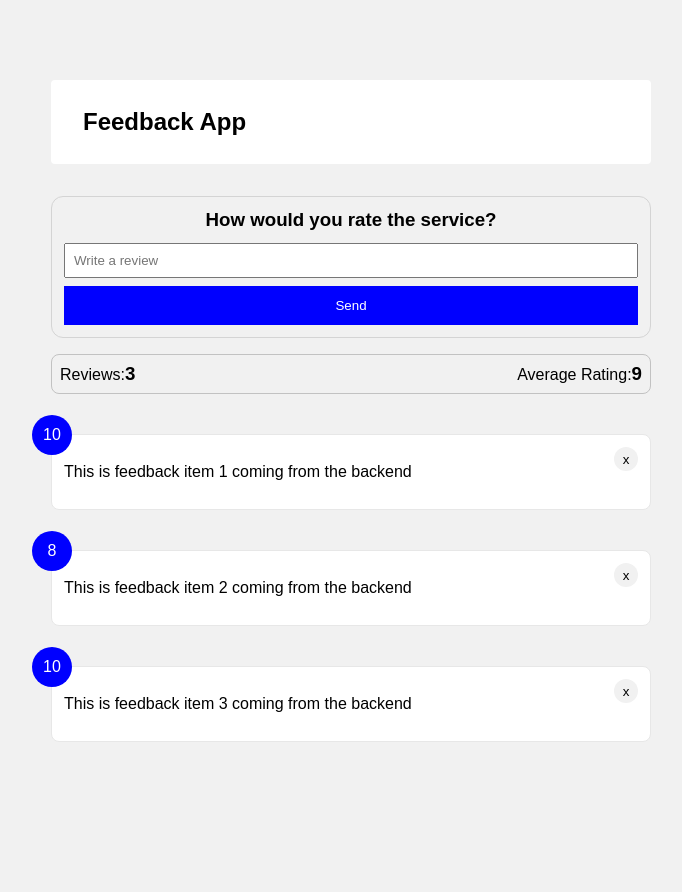
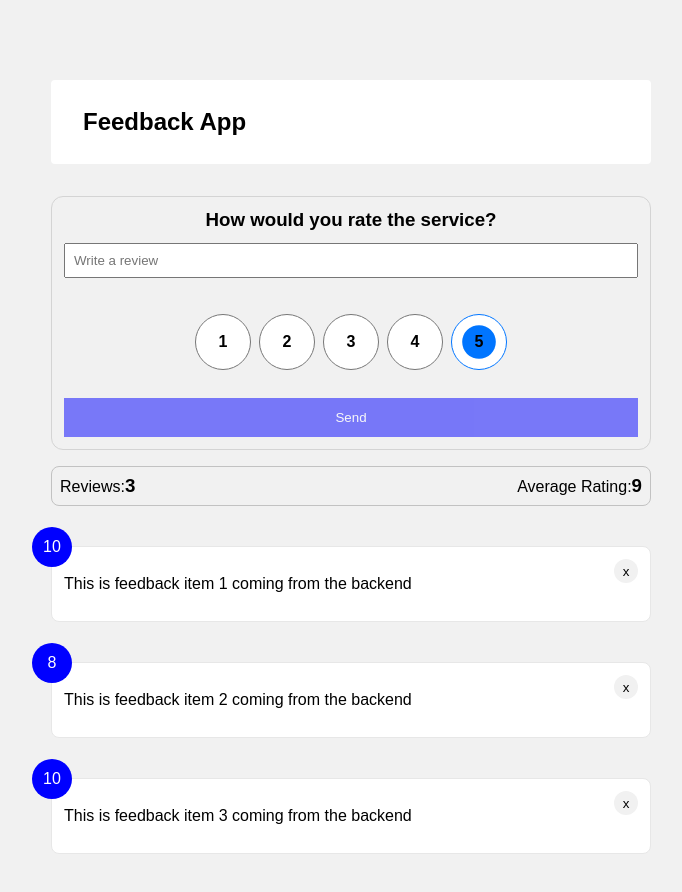
Before and after one commit to ahmdyassr/feedback-app, a React (Vite) app: page / in a window 1280 px wide. Shown: the top 892 px of the page, without its empty margins (289-971 px from the left). Before the commit the page ends 822 px from the top, so only its background shows below. Built offline with nearby package versions, Linux system fonts and the light colour scheme.

Commit message:
Complete the feedback form section

```diff
--- a/package.json
+++ b/package.json
@@ -13,7 +13,8 @@
 		"parcel": "^2.7.0",
 		"prop-types": "^15.8.1",
 		"react": "^18.2.0",
-		"react-dom": "^18.2.0"
+		"react-dom": "^18.2.0",
+		"uuid": "^9.0.0"
 	},
 	"devDependencies": {
 		"@parcel/transformer-sass": "2.7.0",
--- a/src/App.jsx
+++ b/src/App.jsx
@@ -1,4 +1,5 @@
 import {useState} from 'react'
+import { v4 as uuidv4 } from 'uuid'
 import Header from './components/Header'
 import FeedbackForm from './components/FeedbackForm'
 import FeedbackStats from './components/FeedbackStats'
@@ -15,12 +16,17 @@ const App = () => {
 			const filteredList = feedback.filter((item) => item.id !== id)
 			setFeedback(filteredList)
 		}
+	}
 
+	const addFeedback = (newFeedback) => {
+		newFeedback.id = uuidv4()
+		setFeedback([newFeedback, ...feedback])
 	}
+
 	return (
 		<>
 			<Header />
-			<FeedbackForm />
+			<FeedbackForm handleAdd={addFeedback} />
 			<FeedbackStats feedback={feedback} />
 			<FeedbackList feedback={feedback} handleDelete={deleteFeedback} />
 		</>
--- /dev/null
+++ b/src/components/Button.jsx
@@ -0,0 +1,22 @@
+import PropTypes from 'prop-types'
+
+const Button = ({ children, type, isDisabled }) => {
+	return (
+		<button className="button" type={type} disabled={isDisabled}>
+			{ children }
+		</button>
+	)
+}
+
+Button.defaultProps = {
+	type: 'button',
+	isDisabled: false
+}
+
+Button.propTypes = {
+	children: PropTypes.node.isRequired,
+	type: PropTypes.string,
+	isDisabled: PropTypes.bool
+}
+
+export default Button
--- a/src/components/FeedbackForm.jsx
+++ b/src/components/FeedbackForm.jsx
@@ -1,15 +1,27 @@
 import {useState} from 'react'
+import PropTypes from 'prop-types'
+import Button from '../components/Button'
+import RatingsSelect from './RatingsSelect'
 
-const FeedbackForm = () => {
+const FeedbackForm = ({handleAdd}) => {
 	const [text, setText] = useState('')
+	const [rating, setRating] = useState(10)
+	const isFormDisabled = text.trim().length > 5 ? false : true
 
 	const handleChange = (e) => {
 		const {value} = e.target
 		setText(value)
 	}
 
-	const handleSubmit = () => {
+	const handleSubmit = (e) => {
+		e.preventDefault()
 
+		const newFeedback = {
+			text,
+			rating
+		}
+
+		handleAdd(newFeedback)
 	}
 
 	return (
@@ -17,9 +29,16 @@ const FeedbackForm = () => {
 			<h3>How would you rate the service?</h3>
 
 			<input className="feedbackForm__input" type="text" placeholder="Write a review" value={text} onChange={handleChange}/>
-			<button className="feedbackForm__button" type="submit">Send</button>
+			<RatingsSelect select={(rating) => setRating(rating)} />
+			<Button type="submit" isDisabled={isFormDisabled}>
+				Send
+			</Button>
 		</form>
 	)
 }
 
+FeedbackForm.propTypes = {
+	handleAdd: PropTypes.func.isRequired
+}
+
 export default FeedbackForm
--- /dev/null
+++ b/src/components/RatingsSelect.jsx
@@ -0,0 +1,47 @@
+import {useState} from 'react'
+import PropTypes from 'prop-types'
+
+const RatingsSelect = ({ select }) => {
+	const [selected, setSelected] = useState(5)
+
+	const handleChange = (e) => {
+		const {value} = e.target
+		select(parseInt(value))
+		setSelected(parseInt(value))
+	}
+
+	return (
+		<div className="ratingSelect">
+			<div className="ratingSelect__item">
+				<input className="ratingSelect__number" type="radio" id="1" name="rating" value="1" checked={selected === 1} onChange={handleChange}/>
+				<label className="ratingSelect__label" htmlFor="1">1</label>
+			</div>
+
+			<div className="ratingSelect__item">
+				<input className="ratingSelect__number" type="radio" id="2" name="rating" value="2" checked={selected === 2} onChange={handleChange}/>
+				<label className="ratingSelect__label" htmlFor="2">2</label>
+			</div>
+
+			<div className="ratingSelect__item">
+				<input className="ratingSelect__number" type="radio" id="3" name="rating" value="3" checked={selected === 3} onChange={handleChange}/>
+				<label className="ratingSelect__label" htmlFor="3">3</label>
+			</div>
+
+			<div className="ratingSelect__item">
+				<input className="ratingSelect__number" type="radio" id="4" name="rating" value="4" checked={selected === 4} onChange={handleChange}/>
+				<label className="ratingSelect__label" htmlFor="4">4</label>
+			</div>
+
+			<div className="ratingSelect__item">
+				<input className="ratingSelect__number" type="radio" id="5" name="rating" value="5" checked={selected === 5} onChange={handleChange}/>
+				<label className="ratingSelect__label" htmlFor="5">5</label>
+			</div>
+		</div>
+	)
+}
+
+RatingsSelect.propTypes = {
+	select: PropTypes.func.isRequired
+}
+
+export default RatingsSelect
--- /dev/null
+++ b/src/scss/components/_button.scss
@@ -0,0 +1,14 @@
+.button {
+	width: 100%;
+	padding: 12px;
+	background-color: blue;
+	box-shadow: none;
+	border: none;
+	color: #fff;
+	cursor: pointer;
+}
+
+.button[disabled] {
+	cursor: not-allowed;
+	opacity: .5;
+}
--- a/src/scss/components/_feedbackForm.scss
+++ b/src/scss/components/_feedbackForm.scss
@@ -15,13 +15,3 @@
 	margin-bottom: 8px;
 	padding: 8px;
 }
-
-.feedbackForm__button {
-	width: 100%;
-	padding: 12px;
-	background-color: blue;
-	box-shadow: none;
-	border: none;
-	color: #fff;
-	cursor: pointer;
-}
--- /dev/null
+++ b/src/scss/components/_ratingSelect.scss
@@ -0,0 +1,34 @@
+.ratingSelect {
+	display: flex;
+	justify-content: center;
+	padding: 24px 0;
+}
+
+.ratingSelect__item {
+	position: relative;
+	margin: 4px;
+	cursor: pointer;
+}
+
+.ratingSelect__number {
+	display: inline-flex;
+	align-items: center;
+	justify-content: center;
+	width: 56px;
+	height: 56px;
+	margin: 0;
+	border-radius: 100%;
+	text-align: center;
+	background-color: rgb(218, 218, 218);
+	color: #131313;
+	border: none;
+	box-shadow: none;
+}
+
+.ratingSelect__label {
+	position: absolute;
+	top: 50%;
+	left: 50%;
+	transform: translateX(-50%) translateY(-50%);
+	font-weight: bold;
+}
--- a/src/scss/index.scss
+++ b/src/scss/index.scss
@@ -1,5 +1,7 @@
 @use './global';
 @use './components/header';
+@use './components/button';
+@use './components/ratingSelect';
 @use './components/feedbackItem';
 @use './components/feedbackStats';
 @use './components/feedbackForm';
```
Also changed, not shown: 1 other file (tests, documents, lock files or other folders).
